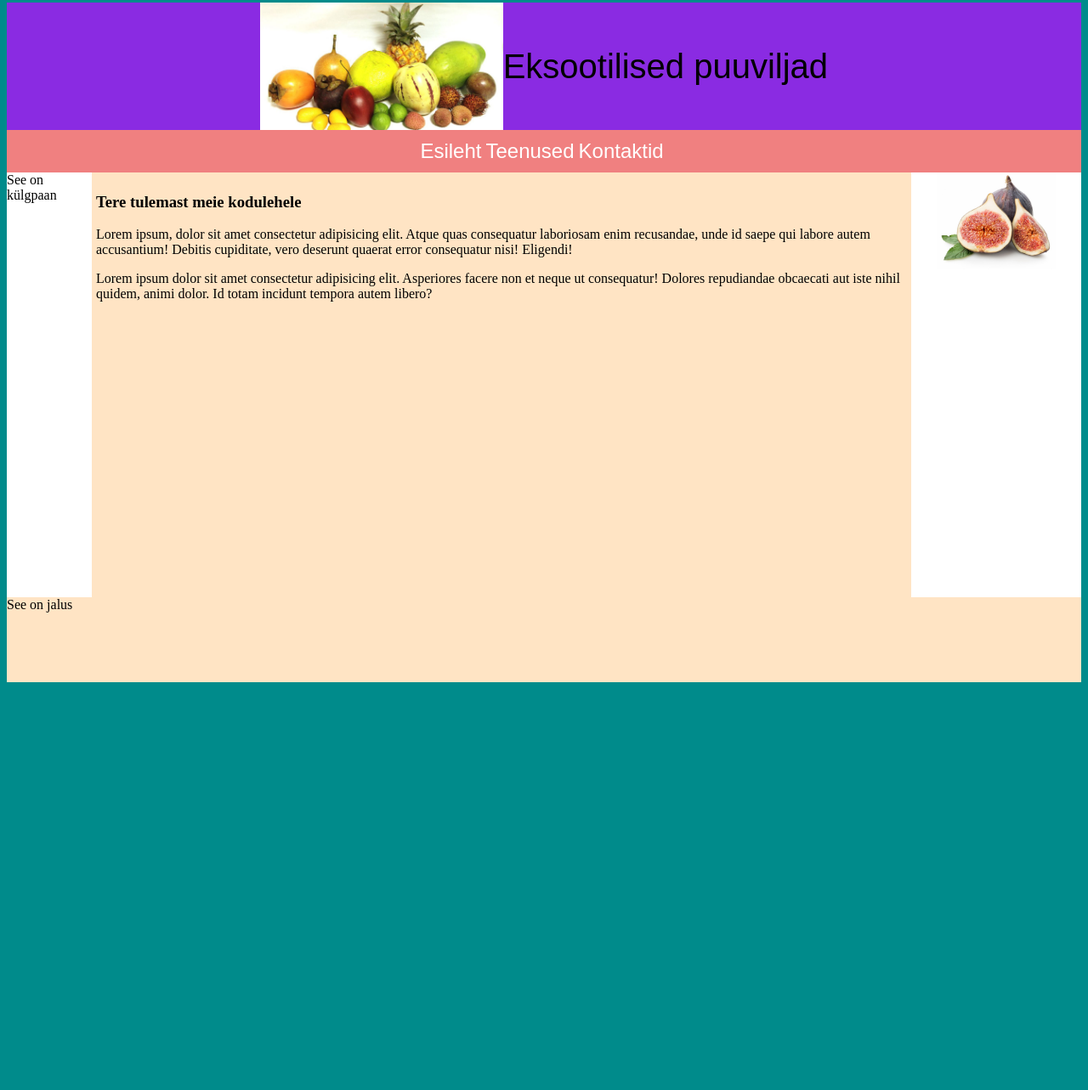
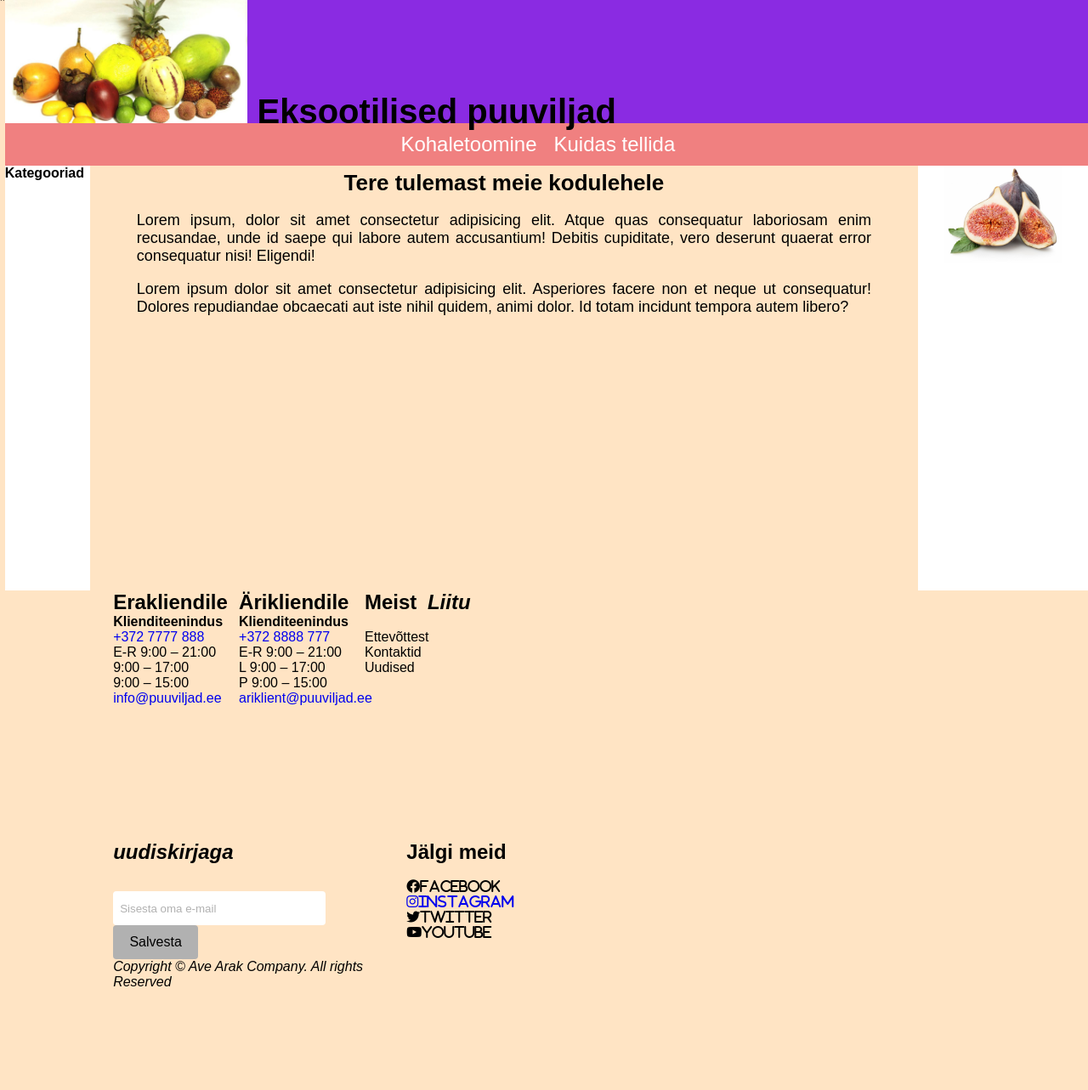
Before and after one commit to AveEst/veebikursus, a plain HTML site: page loeng04/index.html in a window 1280 px wide. Shown: the part 5-1288 px from the top of the page at 85% size. Before the commit the page ends 816 px from the top, so only its background shows below. Drawn offline with Linux system fonts and the light colour scheme.

Commit message:
loeng04 muudatus

```diff
--- a/loeng04/index.html
+++ b/loeng04/index.html
@@ -5,33 +5,40 @@
     <meta http-equiv="X-UA-Compatible" content="IE=edge">
     <meta name="viewport" content="width=device-width, initial-scale=1.0">
     <title>Veebileht</title>
-    <link rel="stylesheet" href="koduleht.css"
+    <link rel="stylesheet" href="koduleht.css">
+    <link rel="stylesheet" href="https://cdnjs.cloudflare.com/ajax/libs/font-awesome/6.2.1/css/all.min.css">
+    "
 </head>
 
 <body>
     <div class="konteiner">
+        <div class="inner-conteiner">
         <header>
             <img src="./pildid/puuviljad.jpg" alt="">
-            <hl>Eksootilised puuviljad</hl>
+            <hl lign="justify"><b>Eksootilised puuviljad</hl></b>
+
         </header>
         <nav>
             <ul>
-                <li><a href="a">Esileht</a></li>
-                <li><a href="a">Teenused</a></li>
-                <li><a href="a">Kontaktid</a></li>
+                <li><a href="a">Kohaletoomine</a></li>
+                <li><a href="a">Kuidas tellida</a></li>
                 </ul>
         </nav>
         <div class="sisu">
             <aside>
-                See on külgpaan
+                <h4>Kategooriad</h4>
             </aside>
             <section>
                 <article>
-                    <h3>Tere tulemast meie kodulehele</h3>
+                    <h3>
+                        Tere tulemast meie kodulehele</h3>
+                        </br>
+
                     <p>
                         Lorem ipsum, dolor sit amet consectetur adipisicing elit. Atque quas consequatur laboriosam enim recusandae, unde id saepe qui labore autem accusantium! Debitis cupiditate, vero deserunt quaerat error consequatur nisi! Eligendi!
 
                     </p>
+                </br>
                     <p>Lorem ipsum dolor sit amet consectetur adipisicing elit. Asperiores facere non et neque ut consequatur! Dolores repudiandae obcaecati aut iste nihil quidem, animi dolor. Id totam incidunt tempora autem libero?
 
                     </p>
@@ -43,9 +50,61 @@
             </aside>
 
         </div>
-        <footer>
-            See on jalus
-        </footer>
+        <div class="footer-container">
+            <div class="footer">
+                <div class="footer-heading-footer-1">
+                    <h2>Erakliendile</h2>
+                    <h4><b>Klienditeenindus</b></h4>
+                    <ul class="no-bullets">
+                    <li><a href="+372 7777 888">+372 7777 888</a> </li>
+                    <li>E-R 9:00 – 21:00</li>
+                    <li>9:00 – 17:00</li>
+                    <li> 9:00 – 15:00</li>
+                    <li><a href="mailto:info@puuviljad.ee">info@puuviljad.ee</a></li>
+                </ul>
+                </div>
+        <div class="footer-heading-footer-2">
+                <h2>Ärikliendile</h2>
+                 <h4><b>Klienditeenindus</b></h4>
+                 <ul class="no-bullets">
+                    <li><a href="+372 8888 777">+372 8888 777</a></li>
+                    <li>E-R 9:00 – 21:00</li>
+                    <li>L 9:00 – 17:00</li>
+                    <li>P 9:00 – 15:00</li>
+                    <li><a href="mailto:ariklient@puuviljad.ee">ariklient@puuviljad.ee</a></li>
+                 </ul>
+                </div>
+                <div class="footer-heading-footer-3">
+                <h2><b>Meist</b></h2>
+                <br>
+                <ul>
+                <li><a href="#">Ettevõttest</a></li>
+                <li><a href="#">Kontaktid</a></li>
+                <li><a href="#">Uudised</a></li>
+
+                </ul>
+                </div>
+        <div class="footer-heading-footer-4">
+            <h2>Jälgi meid</h2>
+            <br>
+            <ul>
+             <li><a href="#"><i class="fa-brands fa-facebook">Facebook</i></a></li>
+             <i><a href="#"><i class="fa-brands fa-instagram">Instagram</i></a></li>
+             <li><a href="#"><i class="fa-brands fa-twitter">Twitter</i></a></li>
+             <li><a href="#"><i class="fa-brands fa-youtube">Youtube</i></a></li>
+            </ul>
+            </div>
+            <div class="footer-email-form">
+                <h2>Liitu uudiskirjaga</h2>
+                <input type="email" placeholder= "Sisesta oma e-mail" id="footer-email">
+                <input type="submit"value="Salvesta" id="footer-email-btn"
+            </div>
+        </div>
+            <div class="email-footer">
+            <div class="outer-container"></div>
+
+                Copyright &copy; Ave Arak Company. All rights Reserved
+            </div>
     </div>
 </body>
 </html>
--- a/loeng04/koduleht.css
+++ b/loeng04/koduleht.css
@@ -1,8 +1,35 @@
 body{
     min-height: 100vh;
-    background-color: darkcyan;
+    background-color: bisque;
     display: flex;
     justify-content: center;
+    margin:0;
+    padding:0;
+}
+
+h1 {
+    margin:0;
+    padding:10px;
+    text-align: center;
+    justify-content: center;
+    color:white;
+    align-items: center;
+}
+
+h3{
+    text-align: center;
+    font-family: Arial, Helvetica, sans-serif;
+    font-size: 26px;
+    color:  black;
+
+}
+
+p{
+    margin:0;
+    padding: 0px 50px;
+    font-size: 18px;
+    text-align: justify;
+
 }
 
 .konteiner{
@@ -16,20 +43,21 @@ header{
     height: 150px;
     background-color: blueviolet;
     display: flex;
-    justify-content: space-around;
-    align-items:center;
-    justify-content: center;
+    height: 150px;
+    display: block;
+    align-items:left;
+    height: 150px;
+    display: block;
     font-family: arial;
     font-size: 2.5rem
 }
 
+
+
 header img{
     max-width: 100%;
     max-height: 100%;
-    justify-content:left;
-    height: 150px;
-    display: block;
-    margin-left: 0em;
+    position: left;
 }
 
 nav{
@@ -49,13 +77,13 @@ nav ul {
 }
 
 nav li {
-    margin-right: 5px;
+    margin-right: 20px;
 }
 
 nav ul li a {
     text-decoration: none;
     color:#ffffff;
-    font-family: arial;
+    font-family:Arial, Helvetica, sans-serif;
     font-size: 1.5rem;
 }
 .sisu{
@@ -99,3 +127,159 @@ nav {
 
 nav ul {
     display: flex;
+}
+* {
+    padding: 0px;;
+    margin:0;
+    box-sizing:border-box;
+    font-family:Arial, Helvetica, sans-serif ;
+}
+.footer-container{
+    background-color: bisque;
+    padding-bottom: 4rem 0 4rem 0;
+
+}
+.footer-container{
+    width: 80%;
+    height: 40%;
+    background-color: bisque;
+    color:black;
+    display: flex;
+    flex-wrap: wrap;
+    margin: auto;
+    padding:0
+}
+.footer-container ul{
+    list-style-type: none;
+
+}
+
+.footer-container ul li a {
+    text-decoration: none;
+}
+
+}
+
+.footer-heading h2{
+    margin-bottom:2rem;
+
+}
+
+.footer-heading a{
+    color: white;
+    text-decoration: none;
+    margin-bottom:0.5rem; ;
+}
+
+.footer-heading a:hover{
+    color:red;
+    transition: 0.3s ease-out;
+}
+
+.footer-email-form h2{
+    margin-bottom: 2rem ;
+
+}
+
+#footer-email{
+    width: 250px;
+    height: 40px;
+    border-radius: 4px;
+    outline:none;
+    border: none;
+    padding-left: 0.5rem;
+    font-size: 1 rem;
+    margin-bottom: 1 rem;
+}
+
+#footer-email::placeholder{
+    color:#b1b1b1;
+
+}
+
+#footer-email-btn{
+    width: 100px;
+    height: 40px;
+    background-color: #b1b1b1;
+    border-radius: 4px;
+    outline:none;
+    border: none;
+    color:black;
+    font-size: 1rem;
+}
+
+#footer-email-btn:hover{
+    cursor:pointer ;
+    background-color: red;
+    transition: all 0.4s ease-out
+
+}
+
+.footer-heading-footer-1{
+    float:left;
+    width: 30%;
+    height: 100%;
+    border-color: black;
+    text-align:left;
+    display: inline-block;
+    color:black;
+    transition: 0.3s ease-out;
+    font-size: 1rem;
+    overflow: auto;
+}
+
+}
+
+.footer-heading-footer-1 a:hover{
+    color:red;
+    transition: 0.3s ease-out;
+}
+
+.footer-heading-footer-2{
+    float:left;
+    text-align: left;
+    font-size: 1rem;
+    width: 30%;
+    height: 100%;
+    border-color: white;
+}
+.footer-heading-footer-2 a:hover{
+    color:red;
+    transition: 0.3s ease-out;
+}
+.footer-heading-footer-3{
+    float:left;
+    text-align: left;
+    font-size: 1rem;
+    width: 15%;
+    height: 100%;
+    border-color: black;
+}
+
+.footer-heading-footer-3 a:hover{
+    color:red;
+    transition: 0.3s ease-out;
+
+}
+.footer-heading-footer-3 ul li a{
+    color: black;
+}
+
+.footer-heading-footer-4{
+    float:right;
+    font-size: 1rem;
+    width: 30%;
+    height: 100%;
+    border-color: black;
+
+}
+
+.footer-heading-footer-4 ul li a{
+    color: black;
+}
+
+.footer-heading-footer-4 a:hover{
+    color:red;
+    transition: 0.3s ease-out;
+
+}
```
